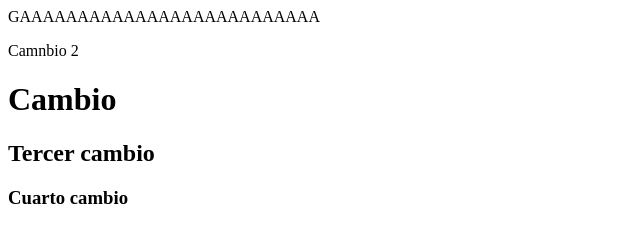
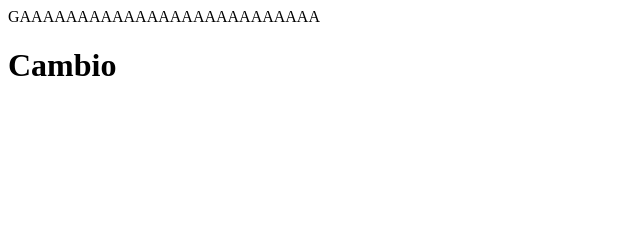
Before and after one commit to thonystar/PaginawebCafeteria, a plain HTML site: page index.html in a window 1280 px wide. Shown: the whole page, without its empty margins (0-640 px from the left). Drawn offline with Linux system fonts and the light colour scheme.

Commit message:
Cambio 5

```diff
--- a/index.html
+++ b/index.html
@@ -1,8 +1,5 @@
 <p> GAAAAAAAAAAAAAAAAAAAAAAAAAA</p>
 
-<p> Camnbio 2</p>
+
 
 <h1>Cambio</h1>
-<h2>Tercer cambio </h2>
-
-<h3>Cuarto cambio</h3>
```
Also changed, not shown: 1 other file.
